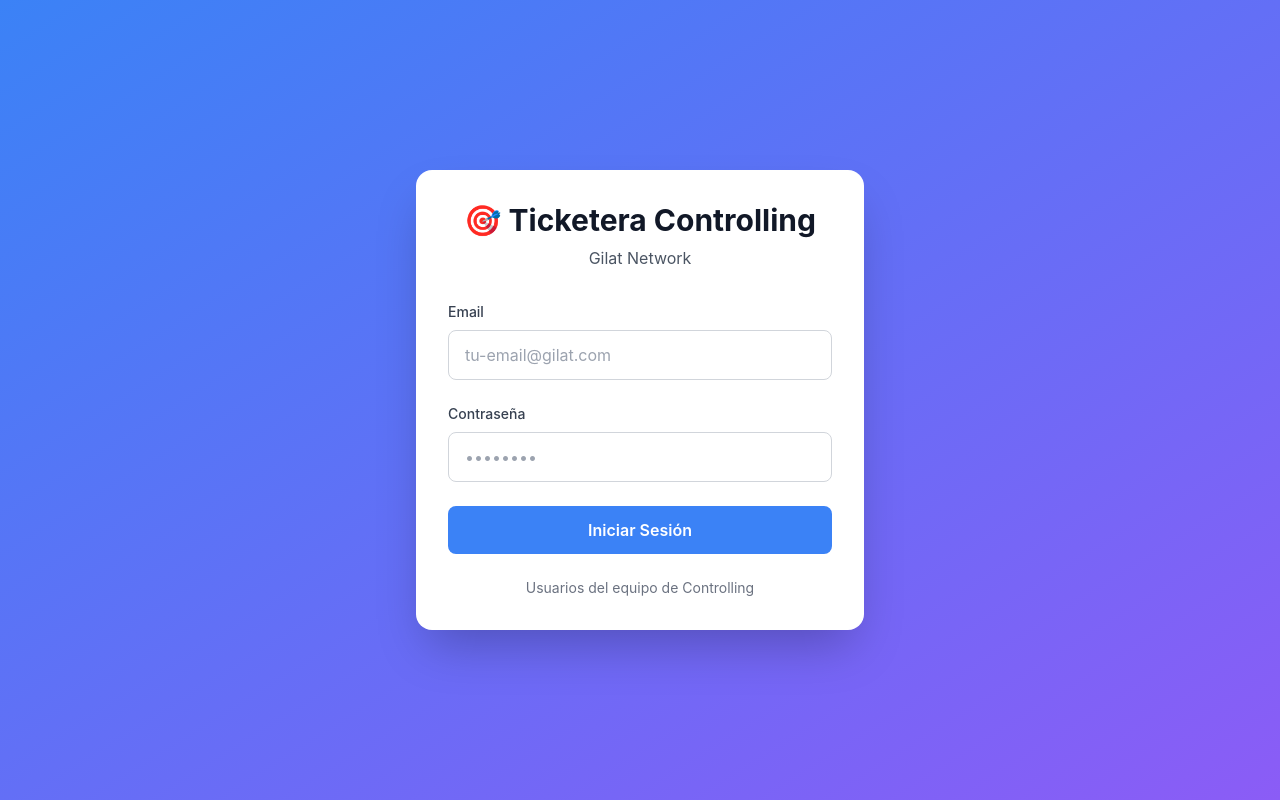
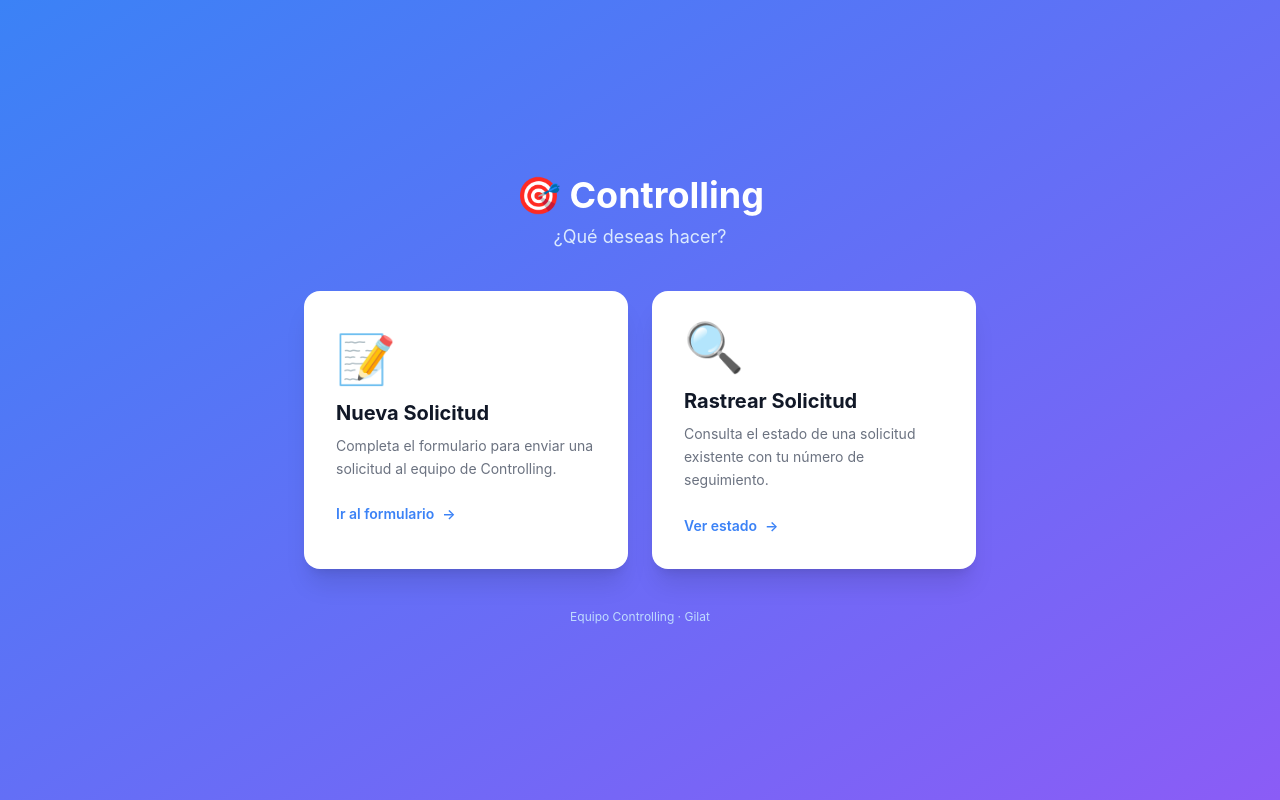
Before and after one commit to Merc-18/ticketera-controlling, a React (Vite) app: page /portal in a window 1280 px wide. Before the commit this address led to /login. Built offline with nearby package versions, Linux system fonts and the light colour scheme; no server answers.

Commit message:
feat: pantalla de inicio pública con acceso a solicitud y rastreo - Nueva ruta /portal con PublicLanding: dos tarjetas para elegir entre Nueva Solicitud y Rastrear Solicitud - Botón ← Inicio en /request y /tracking para volver al portal

```diff
--- a/src/App.tsx
+++ b/src/App.tsx
@@ -8,6 +8,7 @@
 import DashboardView from './components/dashboard/DashboardView'
 import PublicRequestForm from './components/requests/PublicRequestForm'
 import RequestTracking from './components/requests/RequestTracking'
+import PublicLanding from './components/requests/PublicLanding'
 import RequestInbox from './components/requests/RequestInbox'
 import UserManagementPanel from './components/admin/UserManagementPanel'
 import WorkloadView from './components/admin/WorkloadView'
@@ -213,6 +214,7 @@
     <BrowserRouter>
       <Routes>
         <Route path="/login" element={<LoginForm />} />
+        <Route path="/portal" element={<PublicLanding />} />
         <Route path="/request" element={<PublicRequestForm />} />
         <Route path="/tracking" element={<RequestTracking />} />
         <Route
--- /dev/null
+++ b/src/components/requests/PublicLanding.tsx
@@ -0,0 +1,61 @@
+import { useNavigate } from 'react-router-dom'
+
+export default function PublicLanding() {
+  const navigate = useNavigate()
+
+  return (
+    <div className="min-h-screen bg-gradient-to-br from-primary to-info flex flex-col items-center justify-center px-4 py-12">
+      <div className="w-full max-w-2xl">
+        {/* Header */}
+        <div className="text-center mb-10">
+          <h1 className="text-4xl font-bold text-white mb-2">🎯 Controlling</h1>
+          <p className="text-blue-100 text-lg">¿Qué deseas hacer?</p>
+        </div>
+
+        {/* Options */}
+        <div className="grid grid-cols-1 sm:grid-cols-2 gap-6">
+          {/* Nueva Solicitud */}
+          <button
+            onClick={() => navigate('/request')}
+            className="bg-white rounded-2xl p-8 text-left shadow-xl hover:shadow-2xl hover:-translate-y-1 transition-all duration-200 group"
+          >
+            <div className="text-5xl mb-4">📝</div>
+            <h2 className="text-xl font-bold text-gray-900 mb-2 group-hover:text-primary transition-colors">
+              Nueva Solicitud
+            </h2>
+            <p className="text-gray-500 text-sm leading-relaxed">
+              Completa el formulario para enviar una solicitud al equipo de Controlling.
+            </p>
+            <div className="mt-6 inline-flex items-center gap-2 text-sm font-semibold text-primary">
+              Ir al formulario
+              <span className="group-hover:translate-x-1 transition-transform">→</span>
+            </div>
+          </button>
+
+          {/* Rastrear Solicitud */}
+          <button
+            onClick={() => navigate('/tracking')}
+            className="bg-white rounded-2xl p-8 text-left shadow-xl hover:shadow-2xl hover:-translate-y-1 transition-all duration-200 group"
+          >
+            <div className="text-5xl mb-4">🔍</div>
+            <h2 className="text-xl font-bold text-gray-900 mb-2 group-hover:text-primary transition-colors">
+              Rastrear Solicitud
+            </h2>
+            <p className="text-gray-500 text-sm leading-relaxed">
+              Consulta el estado de una solicitud existente con tu número de seguimiento.
+            </p>
+            <div className="mt-6 inline-flex items-center gap-2 text-sm font-semibold text-primary">
+              Ver estado
+              <span className="group-hover:translate-x-1 transition-transform">→</span>
+            </div>
+          </button>
+        </div>
+
+        {/* Footer */}
+        <p className="text-center text-blue-200 text-xs mt-10">
+          Equipo Controlling · Gilat
+        </p>
+      </div>
+    </div>
+  )
+}
--- a/src/components/requests/PublicRequestForm.tsx
+++ b/src/components/requests/PublicRequestForm.tsx
@@ -1,4 +1,5 @@
 import { useState } from 'react'
+import { useNavigate } from 'react-router-dom'
 import { useRequests } from '../../hooks/useRequests'
 
 const AREAS   = ['AASS', 'ATC', 'DDC', 'QA', 'SAQ']
@@ -63,6 +64,7 @@
 }
 
 export default function PublicRequestForm() {
+  const navigate = useNavigate()
   const { createRequest } = useRequests()
   const [loading, setLoading]           = useState(false)
   const [success, setSuccess]           = useState(false)
@@ -176,11 +178,20 @@
         <div className="bg-white rounded-2xl shadow-2xl p-8">
 
           {/* Header */}
-          <div className="text-center mb-8">
-            <h1 className="text-3xl font-bold text-gray-900 mb-2">📝 Nueva Solicitud</h1>
-            <p className="text-gray-600">
-              Completa el formulario para crear una solicitud al equipo de Controlling
-            </p>
+          <div className="mb-8">
+            <button
+              type="button"
+              onClick={() => navigate('/portal')}
+              className="flex items-center gap-1 text-sm text-gray-400 hover:text-gray-600 transition mb-4"
+            >
+              ← Inicio
+            </button>
+            <div className="text-center">
+              <h1 className="text-3xl font-bold text-gray-900 mb-2">📝 Nueva Solicitud</h1>
+              <p className="text-gray-600">
+                Completa el formulario para crear una solicitud al equipo de Controlling
+              </p>
+            </div>
           </div>
 
           <form onSubmit={handleSubmit} className="space-y-8">
--- a/src/components/requests/RequestTracking.tsx
+++ b/src/components/requests/RequestTracking.tsx
@@ -1,4 +1,5 @@
 import { useState } from 'react'
+import { useNavigate } from 'react-router-dom'
 import { useRequests } from '../../hooks/useRequests'
 import type { Request } from '../../types/database.types'
 
@@ -28,6 +29,7 @@
 }
 
 export default function RequestTracking() {
+  const navigate = useNavigate()
   const { getRequestByNumber } = useRequests()
   const [requestNumber, setRequestNumber] = useState('')
   const [request, setRequest] = useState<Request | null>(null)
@@ -66,11 +68,19 @@
       <div className="max-w-2xl mx-auto">
         <div className="bg-white rounded-2xl shadow-2xl p-8">
           {/* Header */}
-          <div className="text-center mb-8">
-            <h1 className="text-3xl font-bold text-gray-900 mb-2">🔍 Rastrear Solicitud</h1>
-            <p className="text-gray-600">
-              Ingresa tu número de seguimiento para ver el estado de tu solicitud
-            </p>
+          <div className="mb-8">
+            <button
+              onClick={() => navigate('/portal')}
+              className="flex items-center gap-1 text-sm text-gray-400 hover:text-gray-600 transition mb-4"
+            >
+              ← Inicio
+            </button>
+            <div className="text-center">
+              <h1 className="text-3xl font-bold text-gray-900 mb-2">🔍 Rastrear Solicitud</h1>
+              <p className="text-gray-600">
+                Ingresa tu número de seguimiento para ver el estado de tu solicitud
+              </p>
+            </div>
           </div>
 
           {/* Search Form */}
```
